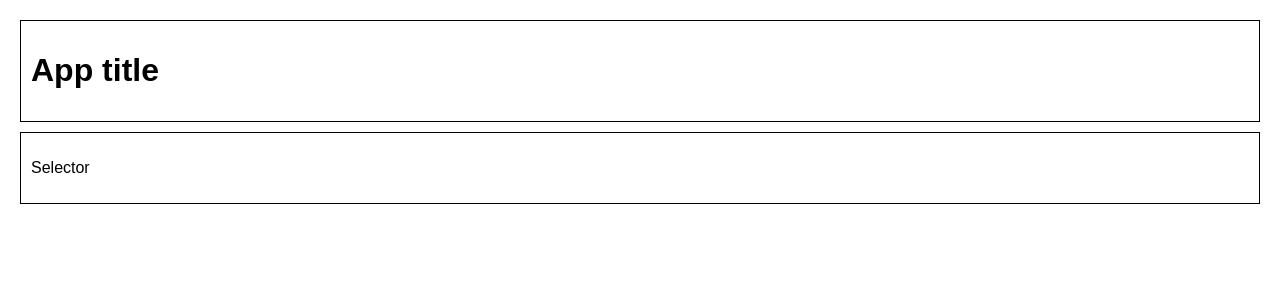
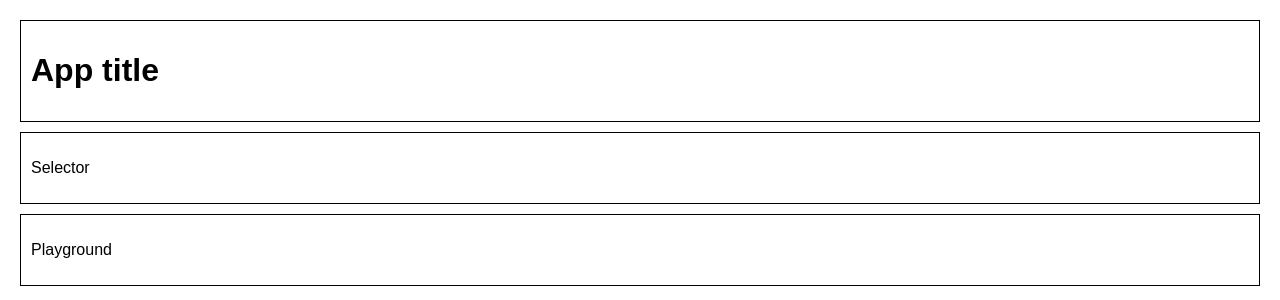
Before and after one commit to willmcl/blend-modes, a React (Create React App) app: page / in a window 1280 px wide. Shown: the top 300 px of the page. Built offline with nearby package versions, Linux system fonts and the light colour scheme.

Commit message:
Add a playground component.

```diff
--- a/src/App.css
+++ b/src/App.css
@@ -4,7 +4,8 @@
 }
 
 .App-header,
-.Selector {
+.Selector,
+.Playground {
   border: 1px solid;
   padding: 10px;
   margin-bottom: 10px;
--- a/src/App.js
+++ b/src/App.js
@@ -1,6 +1,7 @@
 import React, { Component } from 'react';
 import './App.css';
 import Selector from './Selector.js';
+import Playground from './Playground.js';
 
 class App extends Component {
     render() {
@@ -10,6 +11,7 @@ class App extends Component {
                     <h1 className="App-title">App title</h1>
                 </header>
                 <Selector />
+                <Playground />
             </div>
         );
     }
--- /dev/null
+++ b/src/Playground.js
@@ -0,0 +1,13 @@
+import React, { Component } from 'react';
+
+class Playground extends Component {
+    render() {
+        return (
+            <div className="Playground">
+                <p>Playground</p>
+            </div>
+        )
+    }
+}
+
+export default Playground;
```
